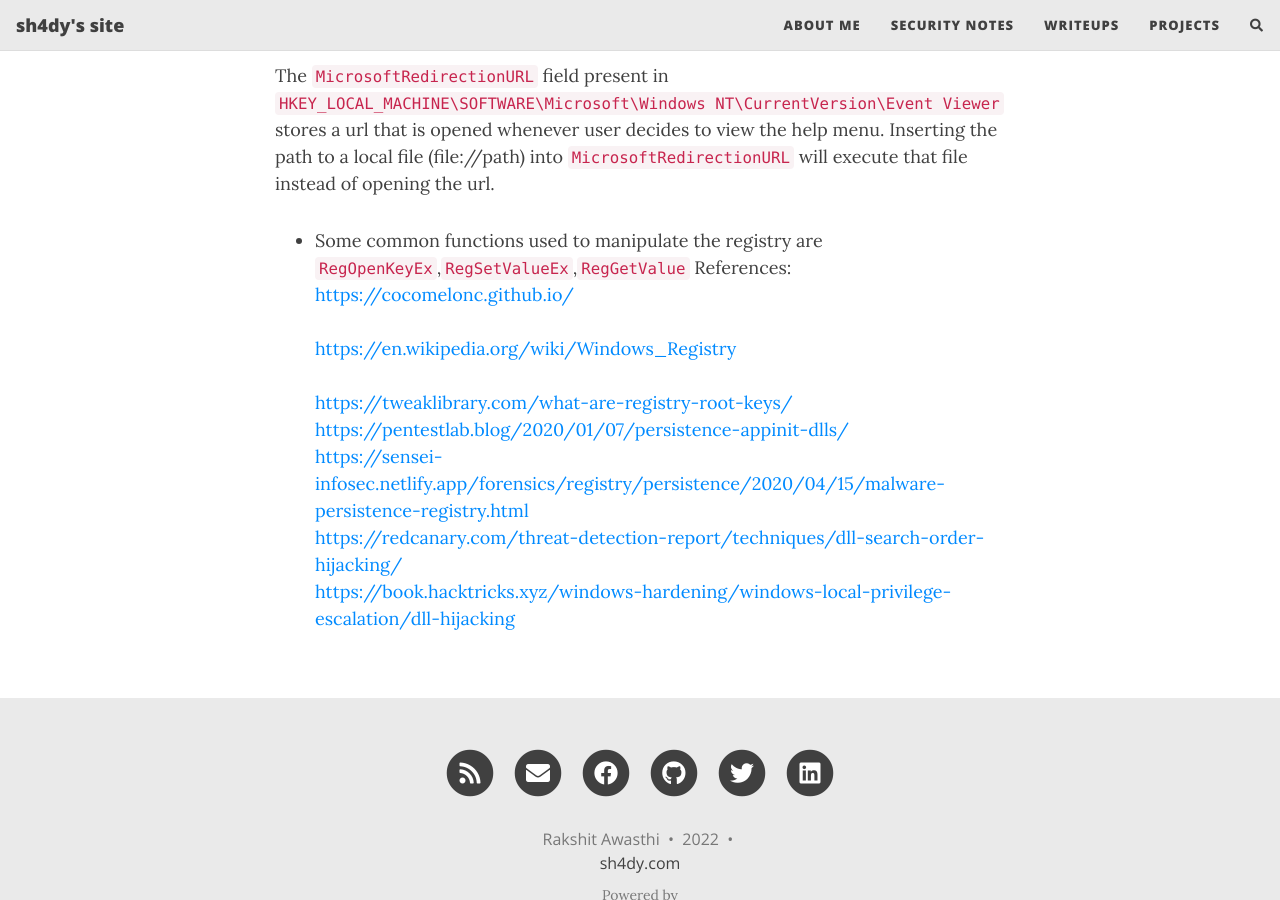
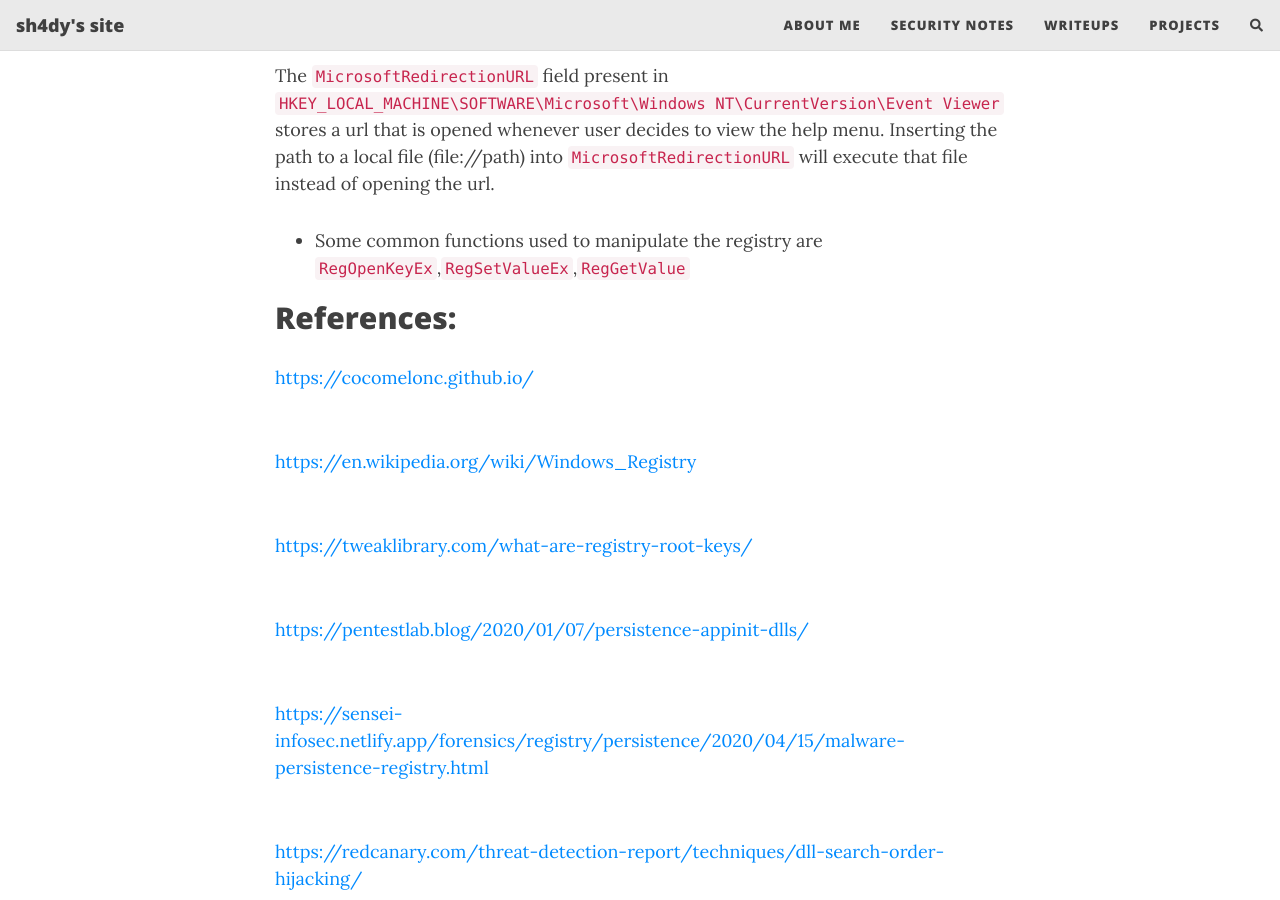
Before and after one commit to 0xSh4dy/archives_sh4dy.com, a Jekyll site: the page built from notes/reversing/windows_registry.md, in a window 1280 px wide and 900 px high, scrolled down 3390 px. Built offline with Jekyll 4.4.1, drawn with Linux system fonts in a browser that asks for light colours; nearby versions of some CDN libraries; comment, search, counter and statistics services are not loaded.

Commit message:
Modified registry

```diff
--- a/notes/reversing/windows_registry.md
+++ b/notes/reversing/windows_registry.md
@@ -74,13 +74,25 @@ The UninstallString field `HKEY_LOCAL_MACHINE\SOFTWARE\Microsoft\Windows\Current
 The `MicrosoftRedirectionURL` field present in `HKEY_LOCAL_MACHINE\SOFTWARE\Microsoft\Windows NT\CurrentVersion\Event Viewer` stores a url that is opened whenever user decides to view the help menu. Inserting the path to a local file (file://path) into `MicrosoftRedirectionURL` will execute that file instead of opening the url.
 
 - Some common functions used to manipulate the registry are `RegOpenKeyEx`,`RegSetValueEx`,`RegGetValue`
-References:
+
+## References:
+
 [https://cocomelonc.github.io/](https://cocomelonc.github.io/)
 <br>
+
 [https://en.wikipedia.org/wiki/Windows_Registry](https://en.wikipedia.org/wiki/Windows_Registry)
 <br>
+
 [https://tweaklibrary.com/what-are-registry-root-keys/](https://tweaklibrary.com/what-are-registry-root-keys/)
+<br>
+
 [https://pentestlab.blog/2020/01/07/persistence-appinit-dlls/](https://pentestlab.blog/2020/01/07/persistence-appinit-dlls/)
+<br>
+
 [https://sensei-infosec.netlify.app/forensics/registry/persistence/2020/04/15/malware-persistence-registry.html](https://sensei-infosec.netlify.app/forensics/registry/persistence/2020/04/15/malware-persistence-registry.html)
+<br>
+
 [https://redcanary.com/threat-detection-report/techniques/dll-search-order-hijacking/](https://redcanary.com/threat-detection-report/techniques/dll-search-order-hijacking/)
+<br>
+
 [https://book.hacktricks.xyz/windows-hardening/windows-local-privilege-escalation/dll-hijacking](https://book.hacktricks.xyz/windows-hardening/windows-local-privilege-escalation/dll-hijacking)
```
